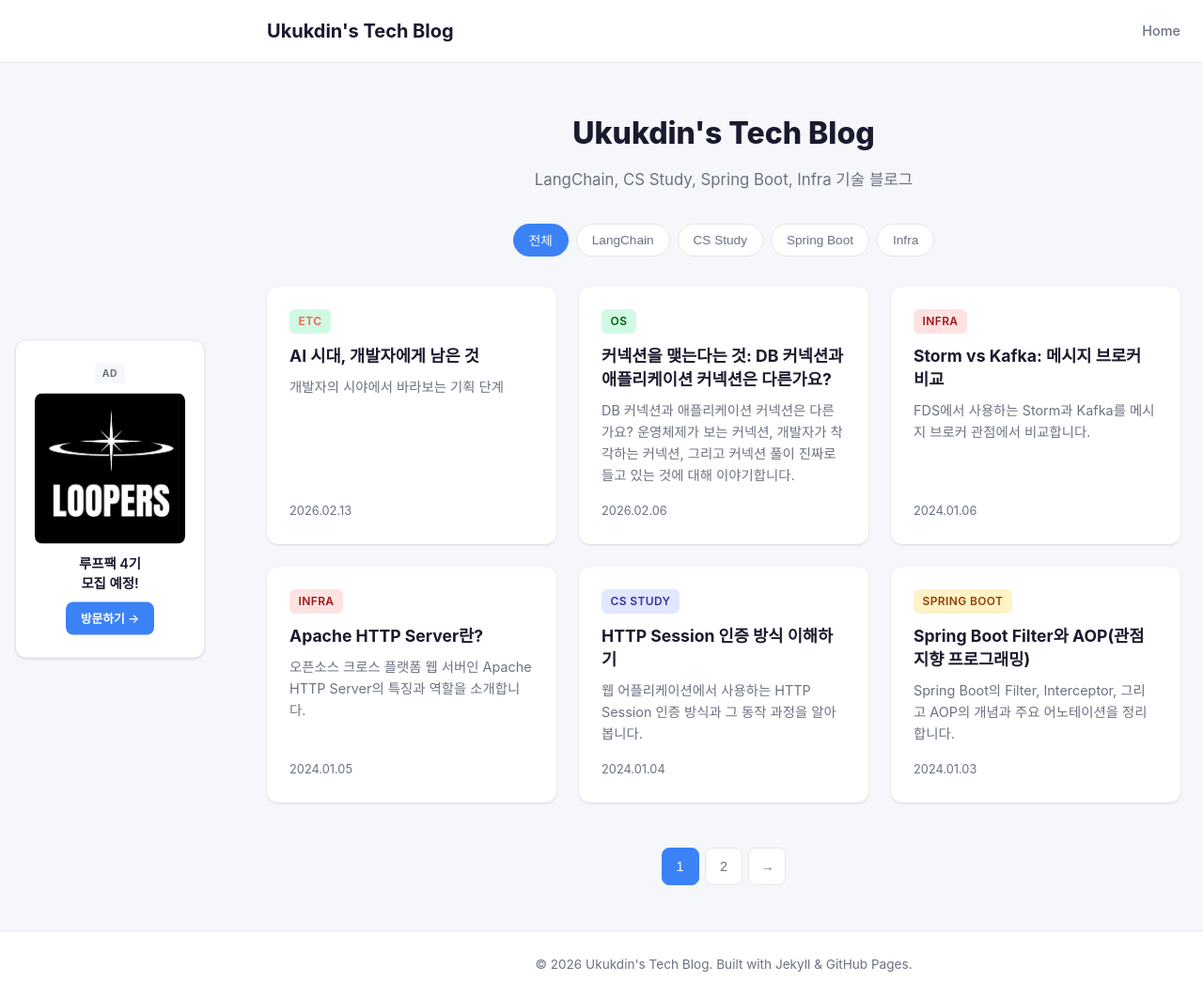
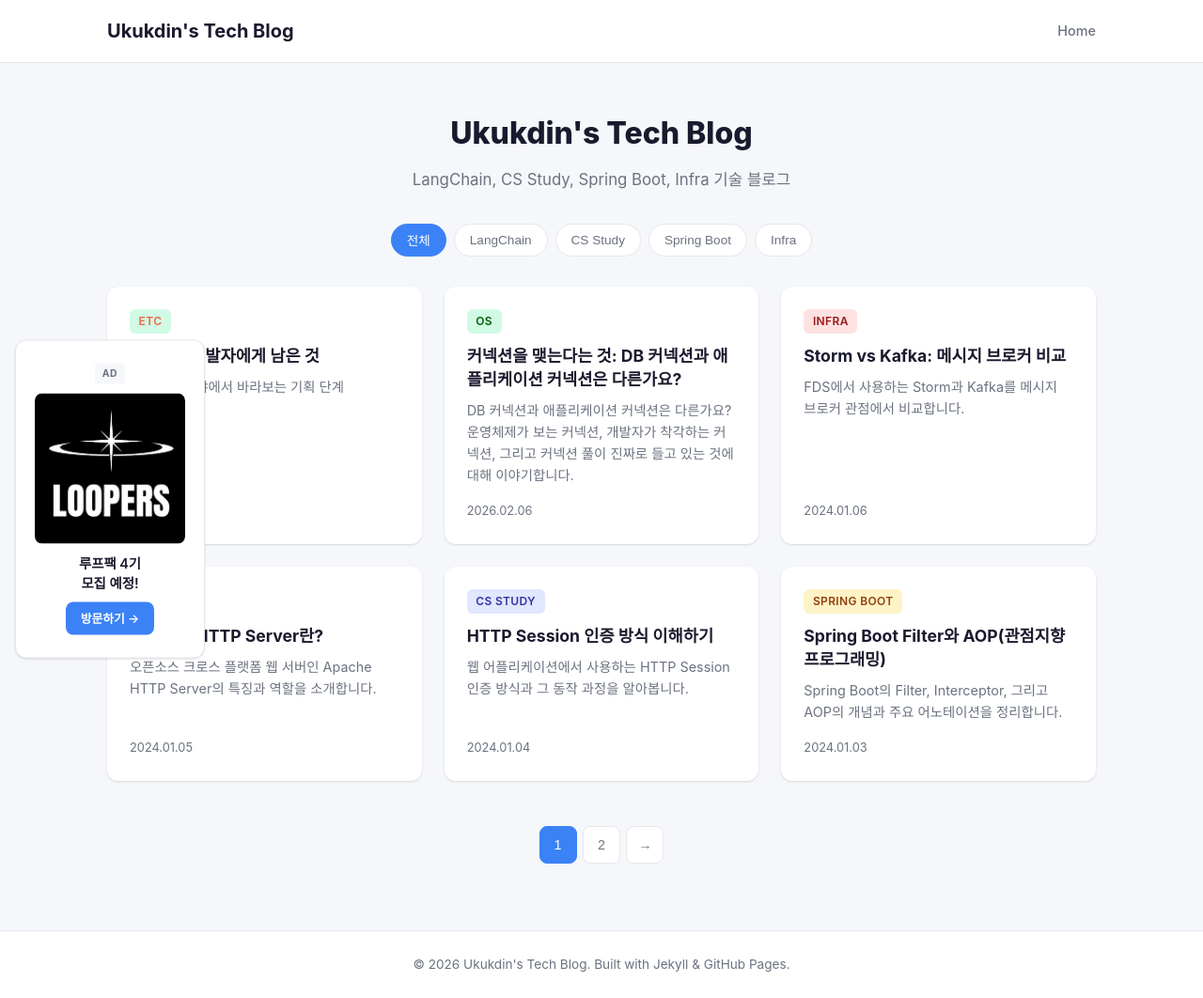
Before and after one commit to ukukdin/ukukdin.github.io, a Jekyll site: the page built from index.html, in a window 1280 px wide and 1062 px high. Shown: the whole window at 94% size. Built offline with Jekyll 4.4.1, drawn with Linux system fonts in a browser that asks for light colours.

Commit message:
콘텐츠 중앙 정렬 복원 (margin-left 제거)
Co-Authored-By: Claude Opus 4.6 <noreply@anthropic.com>

```diff
--- a/assets/css/main.css
+++ b/assets/css/main.css
@@ -606,16 +606,3 @@ a:hover {
     display: none;
   }
 }
-
-/* ===== 배너 공간 확보: 콘텐츠를 오른쪽으로 이동 ===== */
-@media (min-width: 769px) {
-  .site-header__inner,
-  .hero,
-  .category-filter,
-  .card-grid,
-  .pagination,
-  .post-wrapper,
-  .site-footer__inner {
-    margin-left: 260px;
-  }
-}
```
